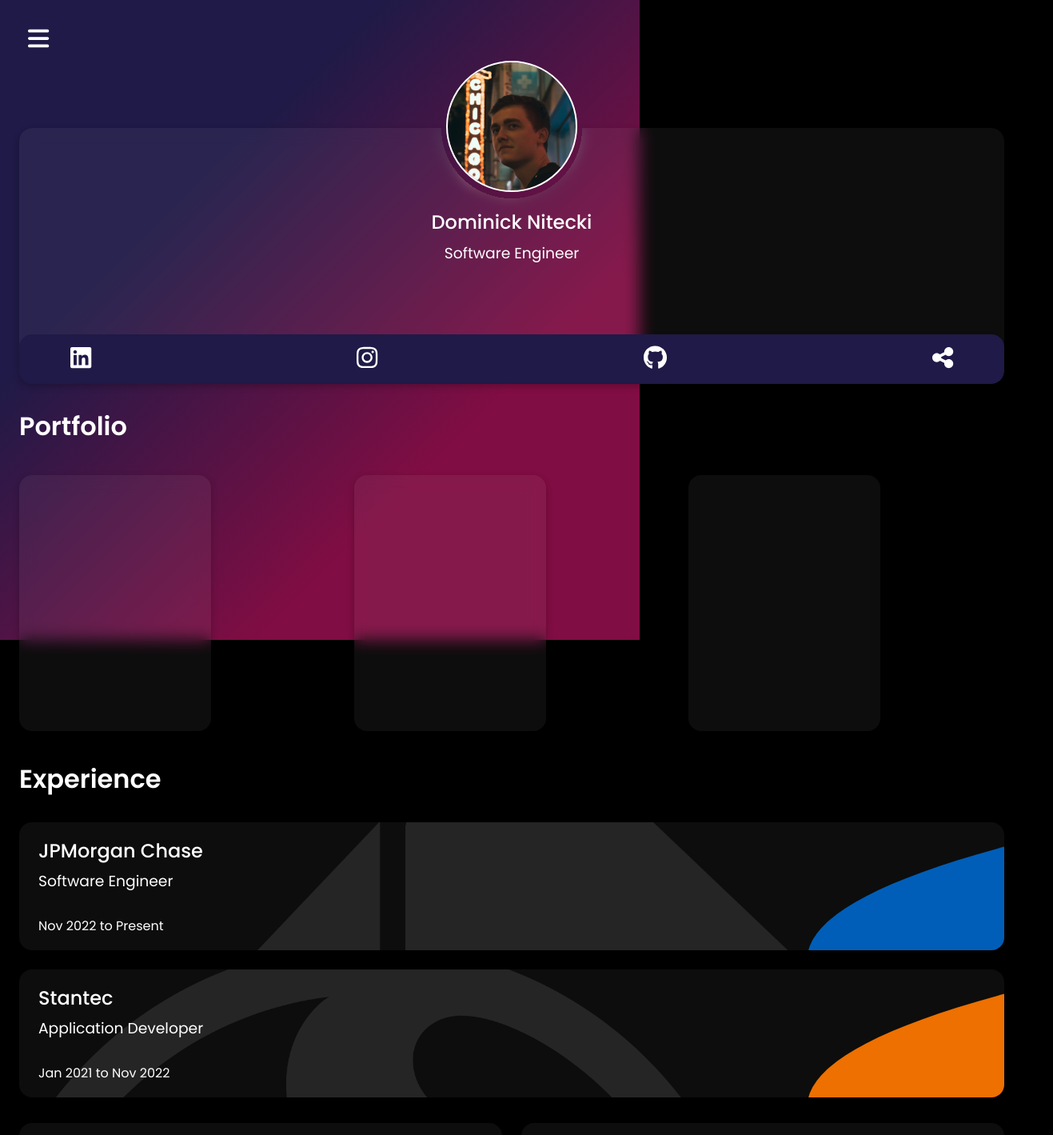
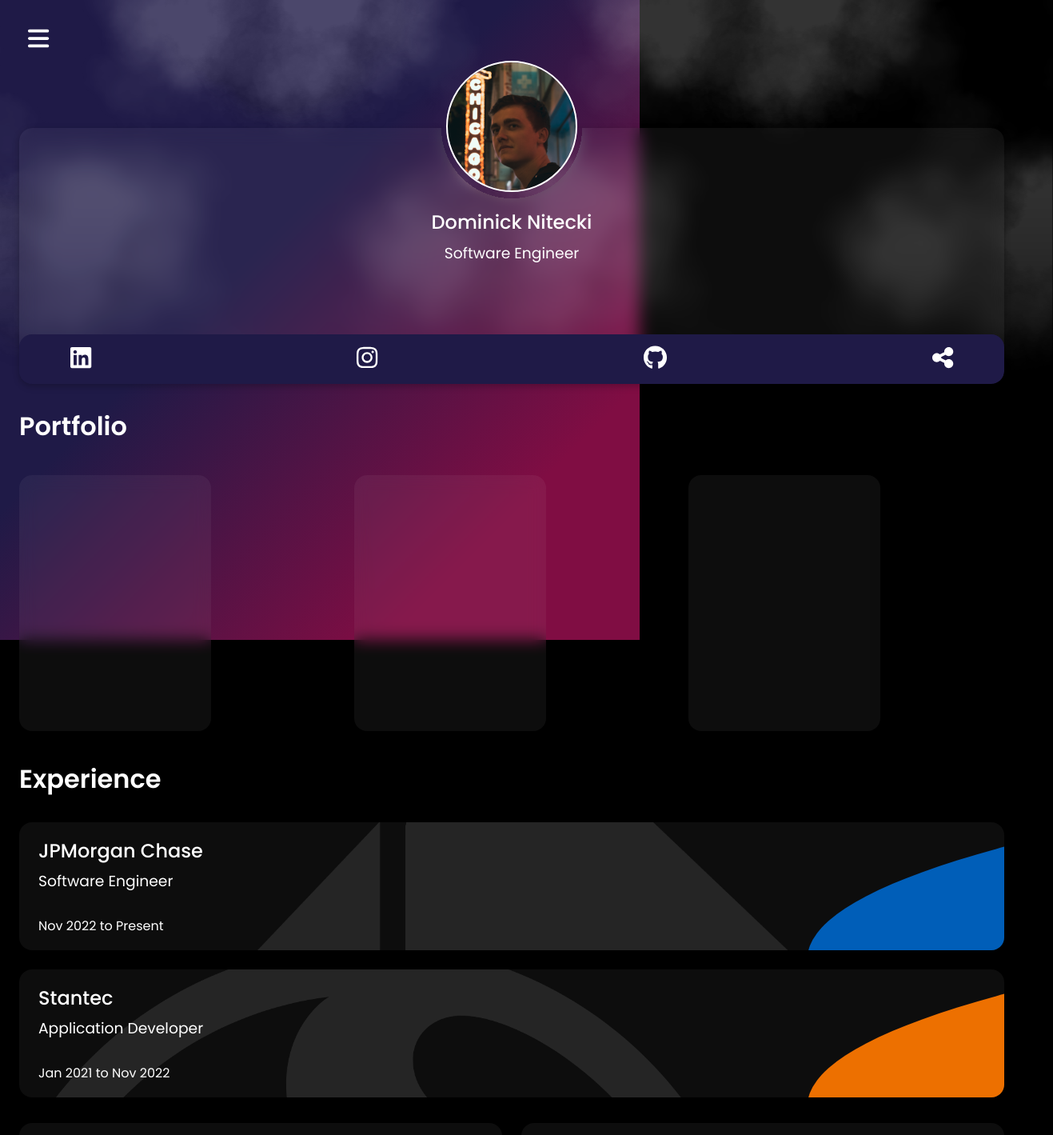
Before and after one commit to dnitecki/personal-website-ui, a React (Create React App) app: page / in a window 1280 px wide. Shown: the top 1419 px of the page at 80% size, 1317 px wide, since content can reach past the window. Built offline with nearby package versions, Linux system fonts and the light colour scheme; grey boxes are pictures that could not be loaded; the HTML template or start-up script is replaced by a standard one.

Commit message:
add clouds

```diff
--- a/src/App.scss
+++ b/src/App.scss
@@ -66,7 +66,7 @@
   z-index: 1000;
 }
 .bg-wrap {
-  background: linear-gradient(-45deg, #800d43 30%, #1f1a47 70%);
+  background: linear-gradient(-45deg, #800d43 20%, #1f1a47 60%);
   height: 100lvh;
   width: 100lvh;
   position: fixed;
@@ -80,8 +80,27 @@
   background-color: rgba(255, 255, 255, 0.05);
   -webkit-backdrop-filter: blur(10px);
   backdrop-filter: blur(10px);
-  box-shadow: rgba(0, 0, 0, 0.24) 0px 3px 8px;
+  box-shadow: 0 0 5px 10px transparent;
 }
+.clouds {
+  width: 10000px;
+  height: 60%;
+  background: transparent url("./assets/clouds.png") repeat;
+  background-size: contain;
+  position: absolute;
+  right: 0;
+  top: 0;
+  bottom: 0;
+  opacity: 0.2;
+  filter: brightness(4);
+  z-index: 1;
+  -moz-animation: move-background 150s linear infinite;
+  -ms-animation: move-background 150s linear infinite;
+  -o-animation: move-background 150s linear infinite;
+  -webkit-animation: move-background 150s linear infinite;
+  animation: move-background 150s linear infinite;
+}
+
 .no-scroll {
   overflow: hidden;
 }
@@ -118,3 +137,19 @@
 input {
   all: unset;
 }
+@keyframes move-background {
+  from {
+    -webkit-transform: translate3d(0px, 0px, 0px);
+  }
+  to {
+    -webkit-transform: translate3d(1000px, 0px, 0px);
+  }
+}
+@-webkit-keyframes move-background {
+  from {
+    -webkit-transform: translate3d(0px, 0px, 0px);
+  }
+  to {
+    -webkit-transform: translate3d(1000px, 0px, 0px);
+  }
+}
--- a/src/App.tsx
+++ b/src/App.tsx
@@ -20,6 +20,7 @@
         id="app-container"
         className={showStartup ? "app-container no-scroll" : "app-container"}
       >
+        <div className="clouds" />
         <MainPage />
       </div>
     </div>
```
Also changed, not shown: src/assets/clouds.png (added).
